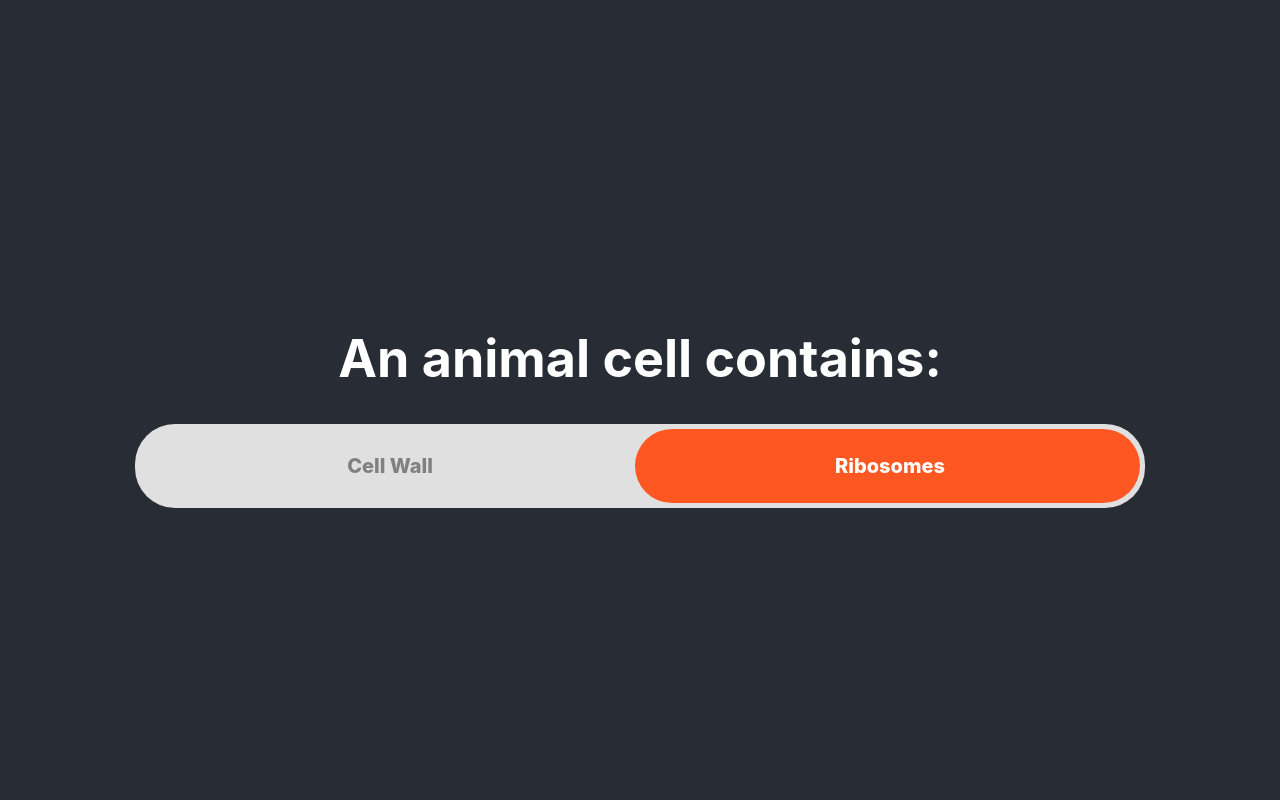
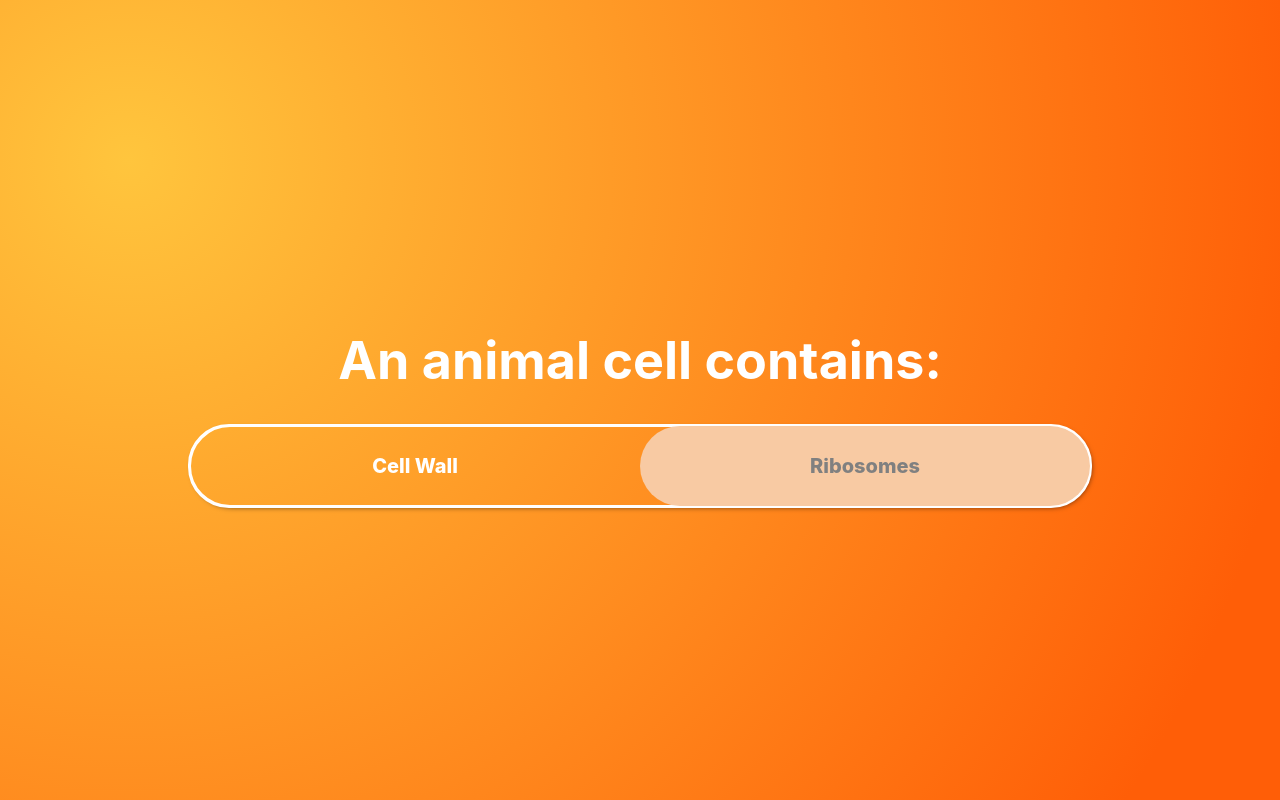
Before and after one commit to arooj-ilyas/seneca-frontend-task, a React (Create React App) app: page / in a window 1280 px wide. Built offline with nearby package versions, Linux system fonts and the light colour scheme.

Commit message:
STYLED toggle to match wireframe

```diff
--- a/src/App.css
+++ b/src/App.css
@@ -3,7 +3,11 @@
 }
 
 .App-header {
-  background-color: #282c34;
+  background: radial-gradient(
+    circle at 10% 20%,
+    rgb(255, 197, 61) 0%,
+    rgb(255, 94, 7) 90%
+  );
   min-height: 100vh;
   display: flex;
   flex-direction: column;
--- a/src/components/ToggleSwitch/ToggleSwitch.css
+++ b/src/components/ToggleSwitch/ToggleSwitch.css
@@ -2,11 +2,14 @@
 .toggle-container {
   display: inline-flex;
   align-items: center;
-  background-color: #e0e0e0;
-  border-radius: 40px;
-  padding: 5px;
+  background-color: transparent;
+  border-radius: 100px;
+  padding: 0px;
   position: relative;
-  width: 1000px;
+  width: 900px;
+  height: 80px;
+  box-shadow: 2px 2px 5px rgba(0, 0, 0, 0.5);
+  outline: auto;
 }
 
 /* Toggle switch option label styling */
@@ -15,30 +18,30 @@
   text-align: center;
   font-size: 20px;
   font-weight: 800;
-  padding: 25px 0;
   cursor: pointer;
-  color: grey;
+  color: white;
 }
 
 /* Styling for the selected option */
 .selected {
-  background-color: #ff5722;
+  background-color: #f8caa3;
   border-radius: 40px;
   position: absolute;
-  top: 5px;
+  top: 0px;
   bottom: 5px;
-  width: 50%;
+  width: 450px;
+  height: 80px;
   transition: left 0.3s;
 }
 
 /* Option for left position */
 .selected.left {
-  left: 5px;
+  left: 0px;
 }
 
 /* Option for right position */
 .selected.right {
-  left: calc(50% - 5px);
+  left: calc(50% - 0px);
 }
 
 /* Hide radio input */
@@ -51,5 +54,5 @@ input[type="radio"] {
   position: relative;
   text-align: center;
   z-index: 1;
-  color: white;
+  color: grey;
 }
```
